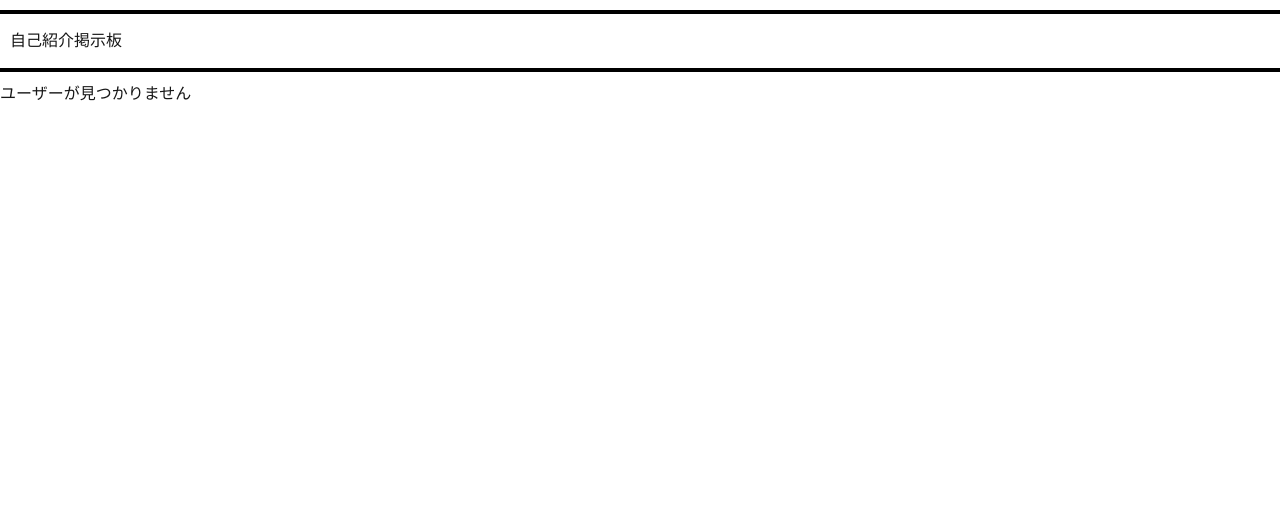
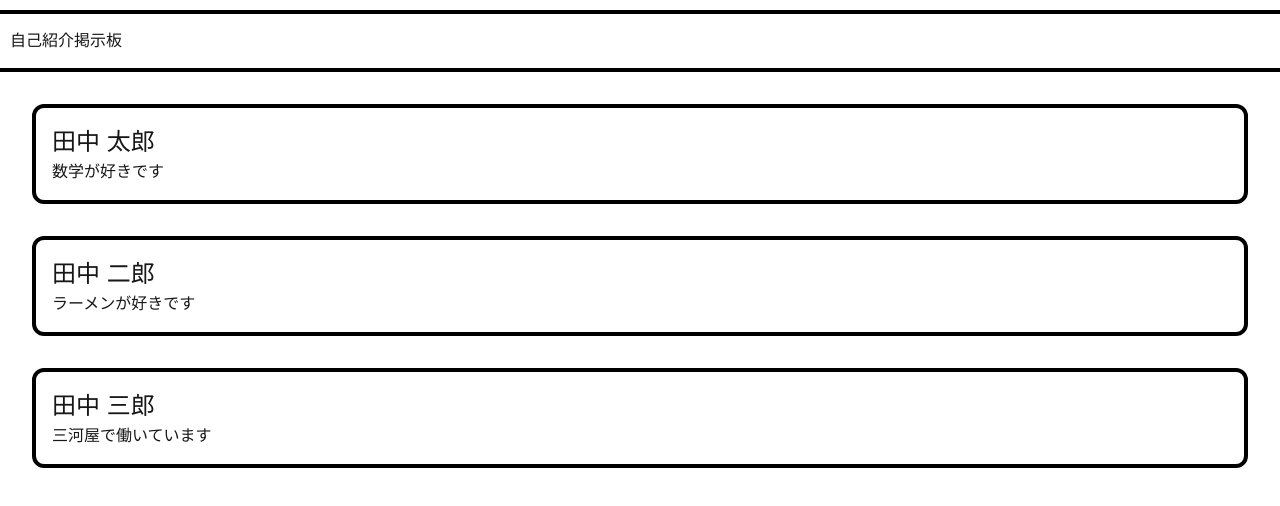
Before and after one commit to asi3946/explaincomponent, a Next.js app: page /all in a window 1280 px wide. Shown: the top 506 px of the page. Built offline with nearby package versions, Linux system fonts and the light colour scheme.

Commit message:
feature: 一つのファイルでのUserList

```diff
--- /dev/null
+++ b/app/all/all.module.css
@@ -0,0 +1,9 @@
+.card {
+  border: 4px solid #000000;
+  padding: 16px;
+  border-radius: 12px;
+  margin: 32px;
+}
+.name {
+  font-size: 24px;
+}
--- /dev/null
+++ b/app/all/page.tsx
@@ -0,0 +1,24 @@
+import styles from "./all.module.css";
+
+const users = [
+  { id: "1", name: "田中 太郎", comment: "数学が好きです" },
+  { id: "2", name: "田中 二郎", comment: "ラーメンが好きです" },
+  { id: "3", name: "田中 三郎", comment: "三河屋で働いています" },
+];
+
+const Home = () => {
+  return (
+    <div>
+      {users.map((user) => {
+        return (
+          <div className={styles.card} key={user.id}>
+            <h1 className={styles.name}>{user.name}</h1>
+            <p>{user.comment}</p>
+          </div>
+        );
+      })}
+    </div>
+  );
+};
+
+export default Home;
```
